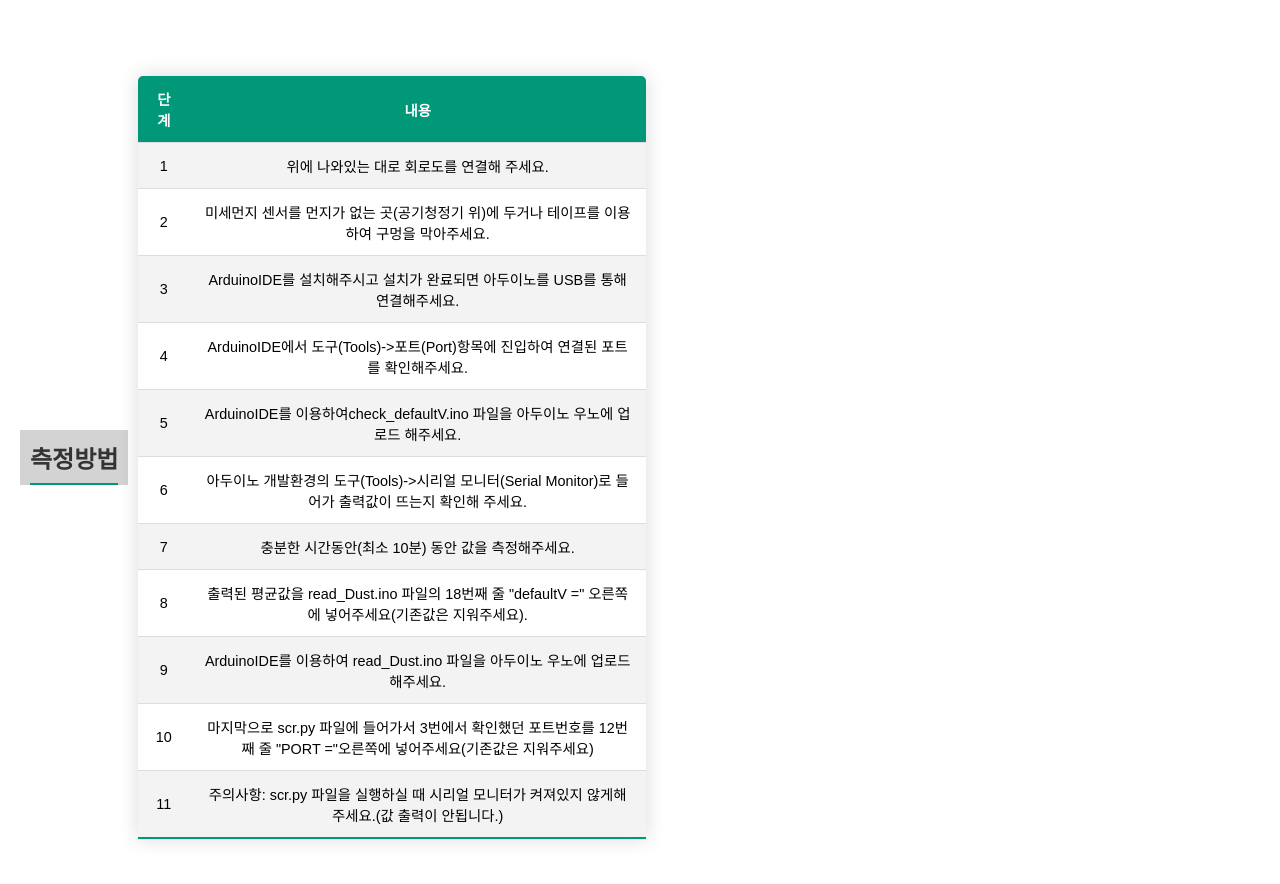
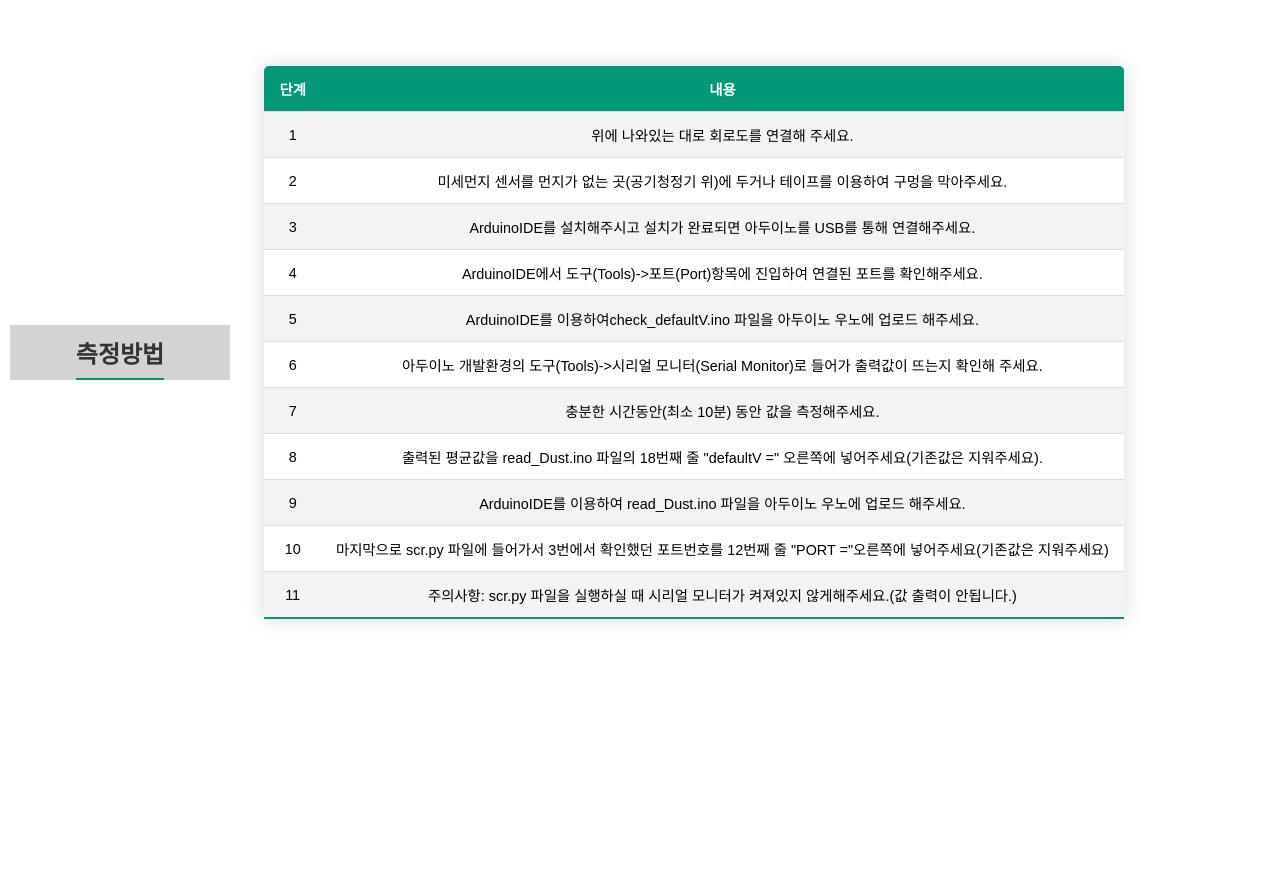
Before and after one commit to cbnuLeehyunwoo/Fine_Dust_Measurment, a Flask app: template templates/manual.html in a window 1280 px wide; the page is wider, and only the part inside the window is pictured. Shown: the part 1059-1943 px from the top of that part. After the commit the page ends 1682 px from the top of that part, so only its background shows below. Run offline with Flask 3, Linux system fonts and the light colour scheme; the template is opened without the code that fills it, so the values that code supplies are empty.

Commit message:
세팅방법 설명의 지나친 여백 개선

```diff
--- a/templates/manual.html
+++ b/templates/manual.html
@@ -71,7 +71,7 @@
     </div>
   </div>
   <div class="title container">
-    <div class="item">
+    <div class="item_bupueum">
       <strong class="descript">사용한 부품 설명</strong>
        </div>
          <div class="box container">
@@ -92,11 +92,12 @@
               </tr>
            </table>
           </div>
+        </div>
   <div class="title container">
-    <div class="item">
+    <div class="item_bupueum">
       <strong class="descript">측정방법</strong>
         </div>
-        <div class="">
+        <div class="box container">
             <table>
                 <tr>
                     <th>단계</th>
```
Lines whose indentation alone changed are shown as unchanged.
